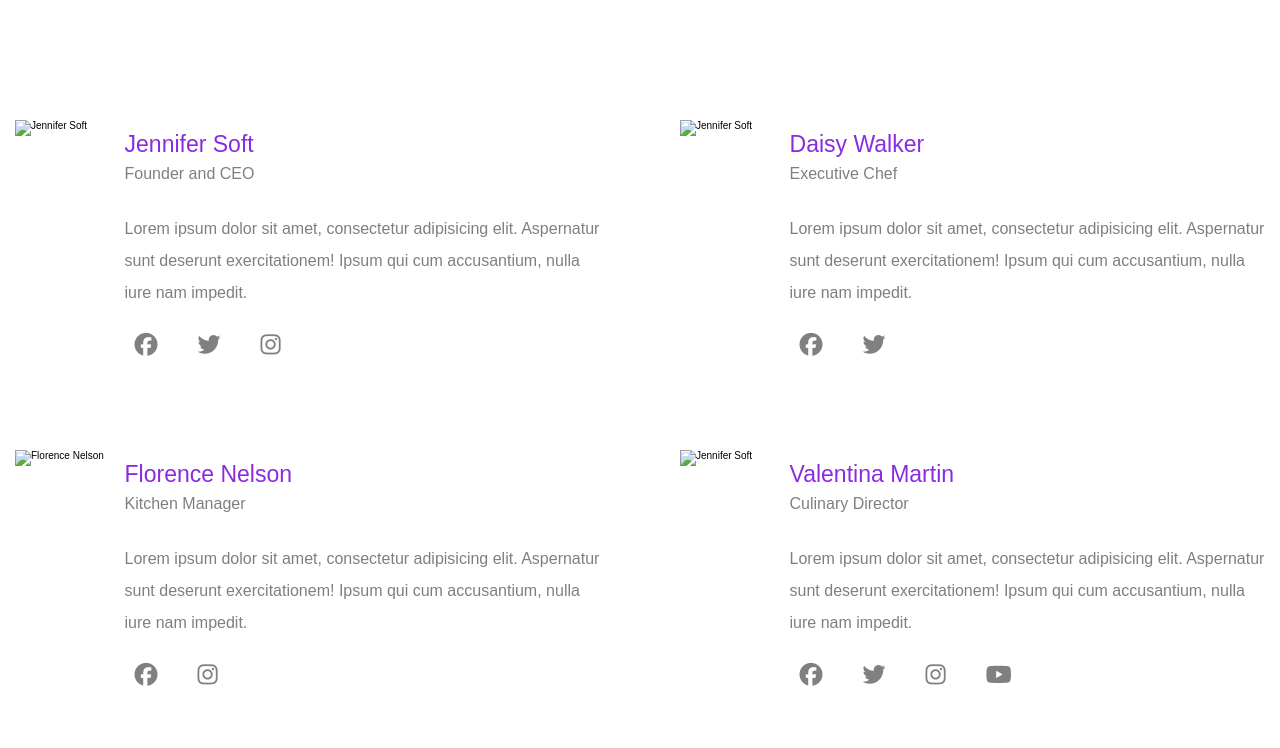
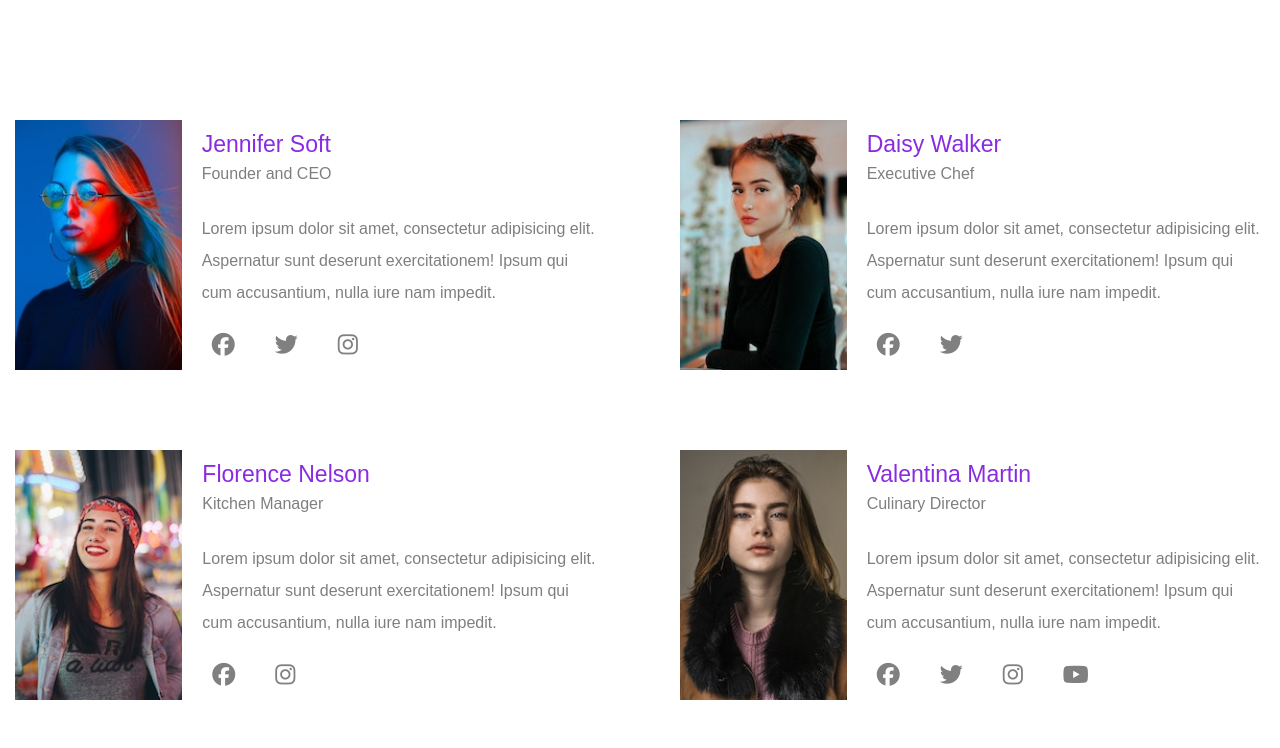
Before and after one commit to Kuldip4135/college-practicle-2, a plain HTML site: page about.html in a window 1280 px wide. Shown: the part 780-1528 px from the top of the page. Drawn offline with Linux system fonts and the light colour scheme; the site is published under a folder, as on GitHub Pages, so addresses that start at the root find nothing.

Commit message:
Update about.html

```diff
--- a/about.html
+++ b/about.html
@@ -54,7 +54,7 @@
         <div class="grid-about">
           <!-- Grid Item 1 -->
           <div class="about-team-grid">
-            <img src="/images/about-01.jpg" alt="Jennifer Soft" />
+            <img src="./images/about-01.jpg" alt="Jennifer Soft" />
 
             <div class="about-team">
               <div class="about-team-profile">
@@ -82,7 +82,7 @@
 
           <!-- Grid Item 2 -->
           <div class="about-team-grid">
-            <img src="/images/about-02.jpg" alt="Jennifer Soft" />
+            <img src="./images/about-02.jpg" alt="Jennifer Soft" />
 
             <div class="about-team">
               <div class="about-team-profile">
@@ -107,7 +107,7 @@
 
           <!-- Grid Item 3 -->
           <div class="about-team-grid">
-            <img src="/images/about-03.jpg" alt="Florence Nelson" />
+            <img src="./images/about-03.jpg" alt="Florence Nelson" />
 
             <div class="about-team">
               <div class="about-team-profile">
@@ -132,7 +132,7 @@
 
           <!-- Grid Item 4 -->
           <div class="about-team-grid">
-            <img src="/images/about-04.jpg" alt="Jennifer Soft" />
+            <img src="./images/about-04.jpg" alt="Jennifer Soft" />
 
             <div class="about-team">
               <div class="about-team-profile">
@@ -213,7 +213,7 @@
       <div class="container">
         <div class="content">
           <div class="content-image">
-            <img src="/images/about-06.jpg" alt="grid-img" />
+            <img src="./images/about-06.jpg" alt="grid-img" />
           </div>
           <div class="content-details">
             <h1>History of our restaurant</h1>
```
